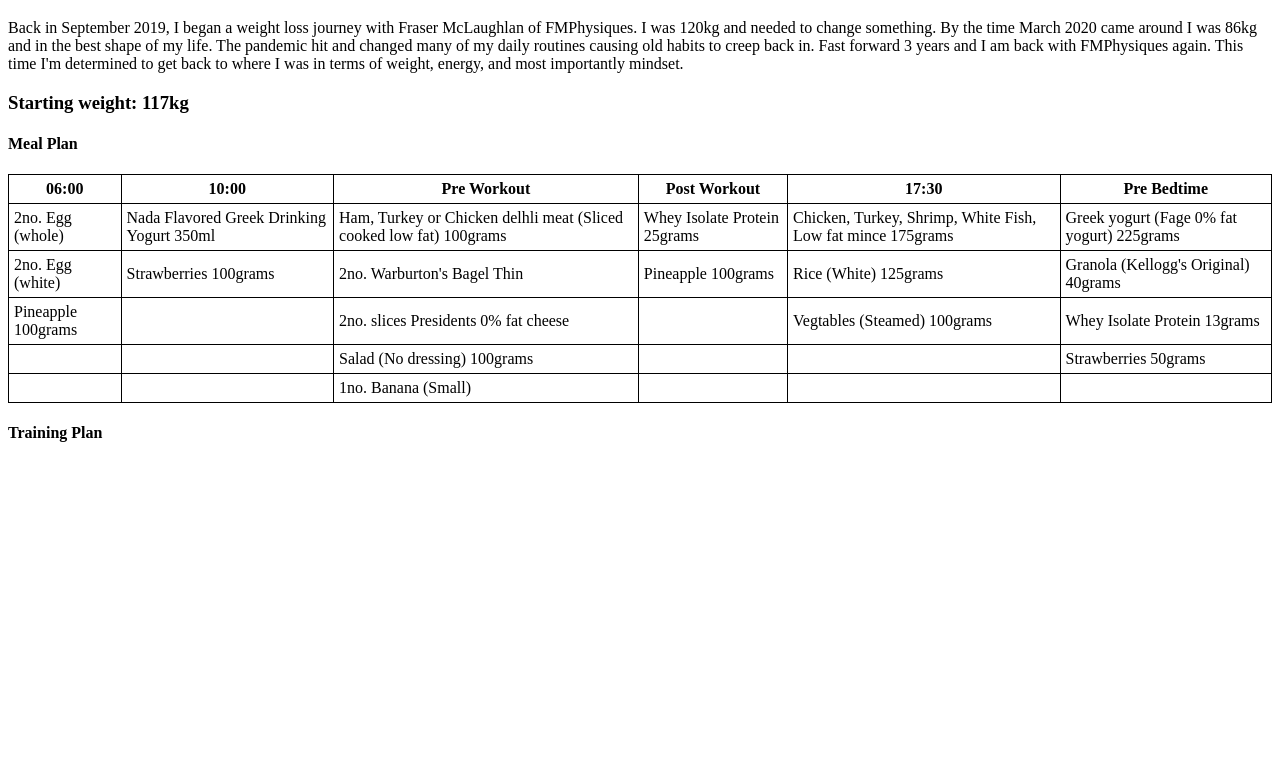
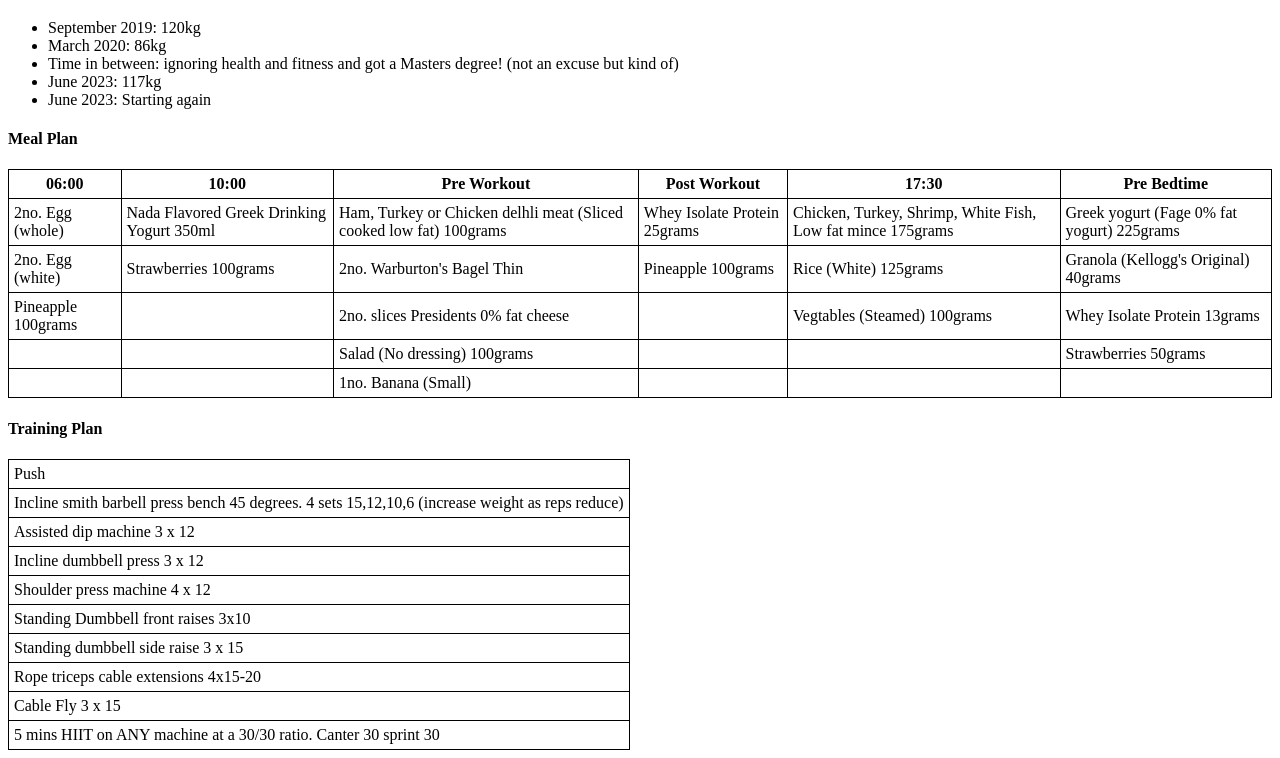
Before and after one commit to wayneomahony/wayneomahony.github.io, a plain HTML site: page index.html in a window 1280 px wide. Shown: the part 61-819 px from the top of the page. Drawn offline with Linux system fonts and the light colour scheme.

Commit message:
Added first part of training plan

```diff
--- a/index.html
+++ b/index.html
@@ -16,18 +16,16 @@
     </head>
     <body>
         <h1>Back with FMPhysiques!</h1>
-        <p>Back in September 2019, I began a weight loss journey
-            with Fraser McLaughlan of FMPhysiques. I was 120kg and
-            needed to change something. By the time March 2020
-            came around I was 86kg and in the best shape of my
-            life. The pandemic hit and changed many of my daily
-            routines causing old habits to creep back in. Fast
-            forward 3 years and I am back with FMPhysiques again.
-            This time I'm determined to get back to where I was
-            in terms of weight, energy, and most importantly
-            mindset.
-        </p>
-        <h3>Starting weight: 117kg</h3>
+        <ul>
+            <li>September 2019: 120kg</li>
+            <li>March 2020: 86kg</li>
+            <li>
+                Time in between: ignoring health and fitness and got a Masters degree!
+                (not an excuse but kind of)
+            </li>
+            <li>June 2023: 117kg</li>
+            <li>June 2023: Starting again</li>
+        </ul>
         <h4>Meal Plan</h4>
         <table>
             <thead>
@@ -84,5 +82,63 @@
             </tbody>
         </table>
         <h4>Training Plan</h4>
+        <table>
+            <thead>
+                <tr>
+                    <td>
+                        Push
+                    </td>
+                </tr>
+            </thead>
+            <tbody>
+                <tr>
+                    <td>
+                        Incline smith barbell press bench 45 degrees.
+                        4 sets 15,12,10,6 (increase weight as reps reduce)
+                    </td>
+                </tr>
+                <tr>
+                    <td>
+                        Assisted dip machine 3 x 12
+                    </td>
+                </tr>
+                <tr>
+                    <td>
+                        Incline dumbbell press 3 x 12
+                    </td>
+                </tr>
+                <tr>
+                    <td>
+                        Shoulder press machine 4 x 12
+                    </td>
+                </tr>
+                <tr>
+                    <td>
+                        Standing Dumbbell front raises 3x10
+                    </td>
+                </tr>
+                <tr>
+                    <td>
+                        Standing dumbbell side raise 3 x 15
+                    </td>
+                </tr>
+                <tr>
+                    <td>
+                        Rope triceps cable extensions 4x15-20
+                    </td>
+                </tr>
+                <tr>
+                    <td>
+                        Cable Fly 3 x 15
+                    </td>
+                </tr>
+                <tr>
+                    <td>
+                        5 mins HIIT on ANY machine at a 30/30 ratio.
+                        Canter 30 sprint 30
+                    </td>
+                </tr>
+            </tbody>
+        </table>
     </body>
 </html>
```
